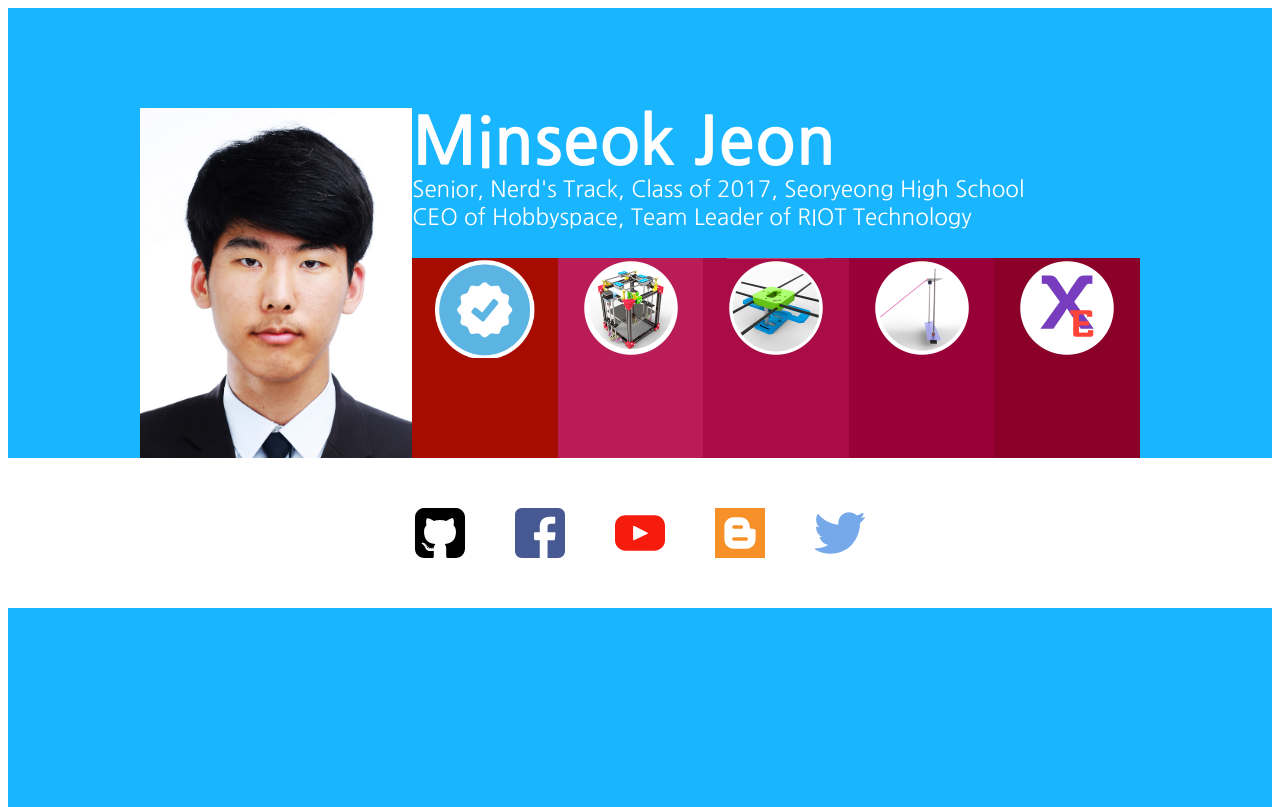
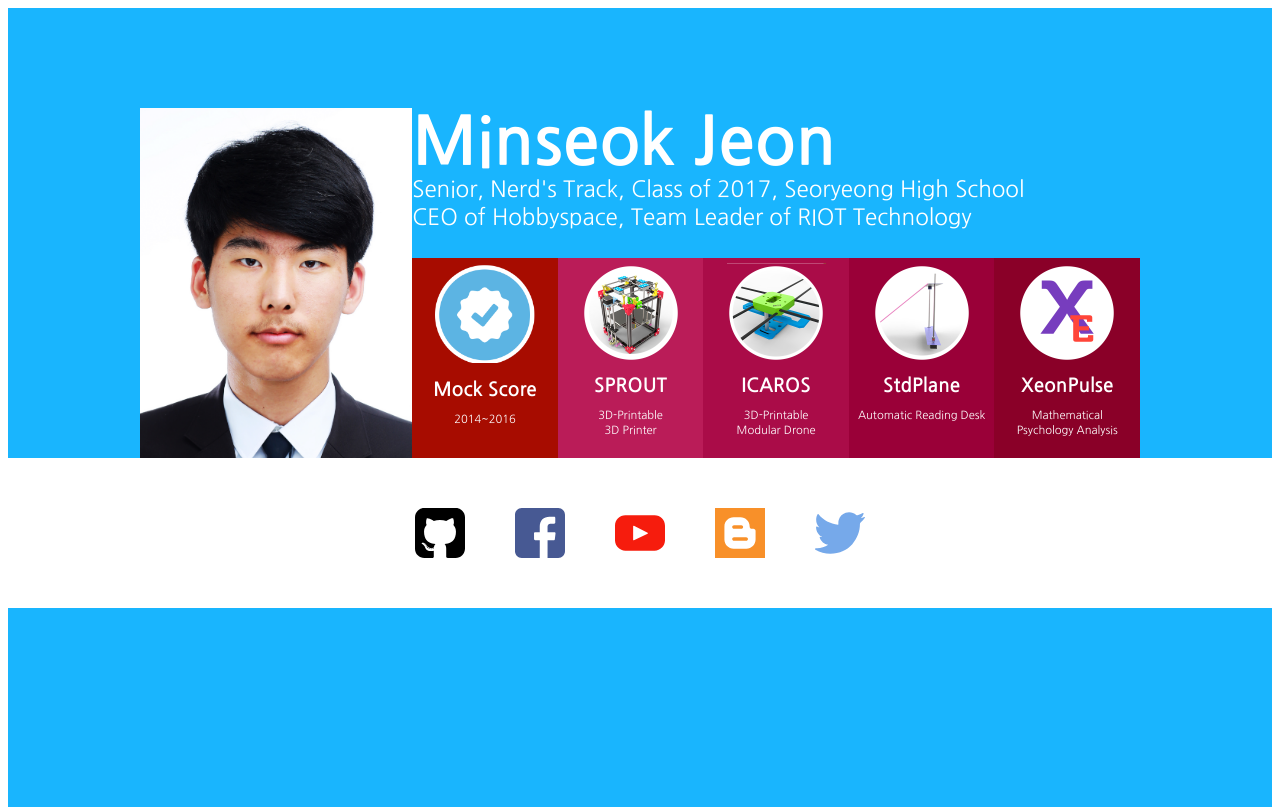
Before and after one commit to cheon7886/cheon7886.github.io, a PHP site: page / in a window 1280 px wide. Shown: the top 807 px of the page. Run offline with PHP 8.4, Linux system fonts and the light colour scheme; some libraries are stand-ins or nearby versions.

Commit message:
text added

```diff
--- a/index.html
+++ b/index.html
@@ -45,28 +45,38 @@
                         <h1>Minseok Jeon</h1>
                         <p>Senior, Nerd's Track, Class of 2017, Seoryeong High School</p>
                         <p>CEO of Hobbyspace, Team Leader of RIOT Technology</p>
-                  </div>
+                      </div>
 
                   <div class="flex-wrap">
 
                     <div class="button1">
-                        <img class="img" src="image/Score.png" width="100" height="100" align="middle">
+                        <a href="http://cheon7886.github.io/#Mock_Score"><img class="img" src="image/Score.png" width="100" height="100"></a>
+                        <h1>Mock Score</h1>
+                        <p>2014~2016</p>
                     </div>
 
                     <div class="button2">
-                        <img src="image/SPROUT.png" width="100" height="100">
+                        <a href="https://github.com/cheon7886/SPROUT"><img src="image/SPROUT.png" width="100" height="100"></a>
+                        <h1>SPROUT</h1>
+                        <p>3D-Printable <br> 3D Printer</p>
                     </div>
 
                     <div class="button3">
-                        <img src="image/ICAROS.png" width="100" height="100">
+                        <a href="https://github.com/cheon7886/ICAROS"><img src="image/ICAROS.png" width="100" height="100"></a>
+                        <h1>ICAROS</h1>
+                        <p>3D-Printable <br> Modular Drone</p>
                     </div>
 
                     <div class="button4">
-                        <img src="image/StdPlane.png" width="100" height="100">
+                        <a href="https://github.com/cheon7886/StdPlane"><img src="image/StdPlane.png" width="100" height="100"></a>
+                        <h1>StdPlane</h1>
+                        <p>Automatic Reading Desk</p>
                     </div>
 
                     <div class="button5">
-                        <img src="image/XEONPULSE.png" width="100" height="100">
+                        <a href="https://github.com/cheon7886/XeonPulse"><img src="image/XEONPULSE.png" width="100" height="100"></a>
+                        <h1>XeonPulse</h1>
+                        <p>Mathematical <br> Psychology Analysis</p>
                     </div>
 
                   </div>
--- a/style.css
+++ b/style.css
@@ -35,6 +35,18 @@ p, h1 { font-family: 'Nanum Gothic', sans-serif; }
   -webkit-justify-content: center;
   -ms-flex-pack: center;
   justify-content: center;
+}
+.flex-wrap h1{
+    color: white;
+    font-size: 1.2em;
+}
+.flex-wrap p{
+    color: white;
+    font-size: 0.7em;
+}
+
+.flex-wrap img{
+    padding-top: 5px;
 }
 
 .button {
```
